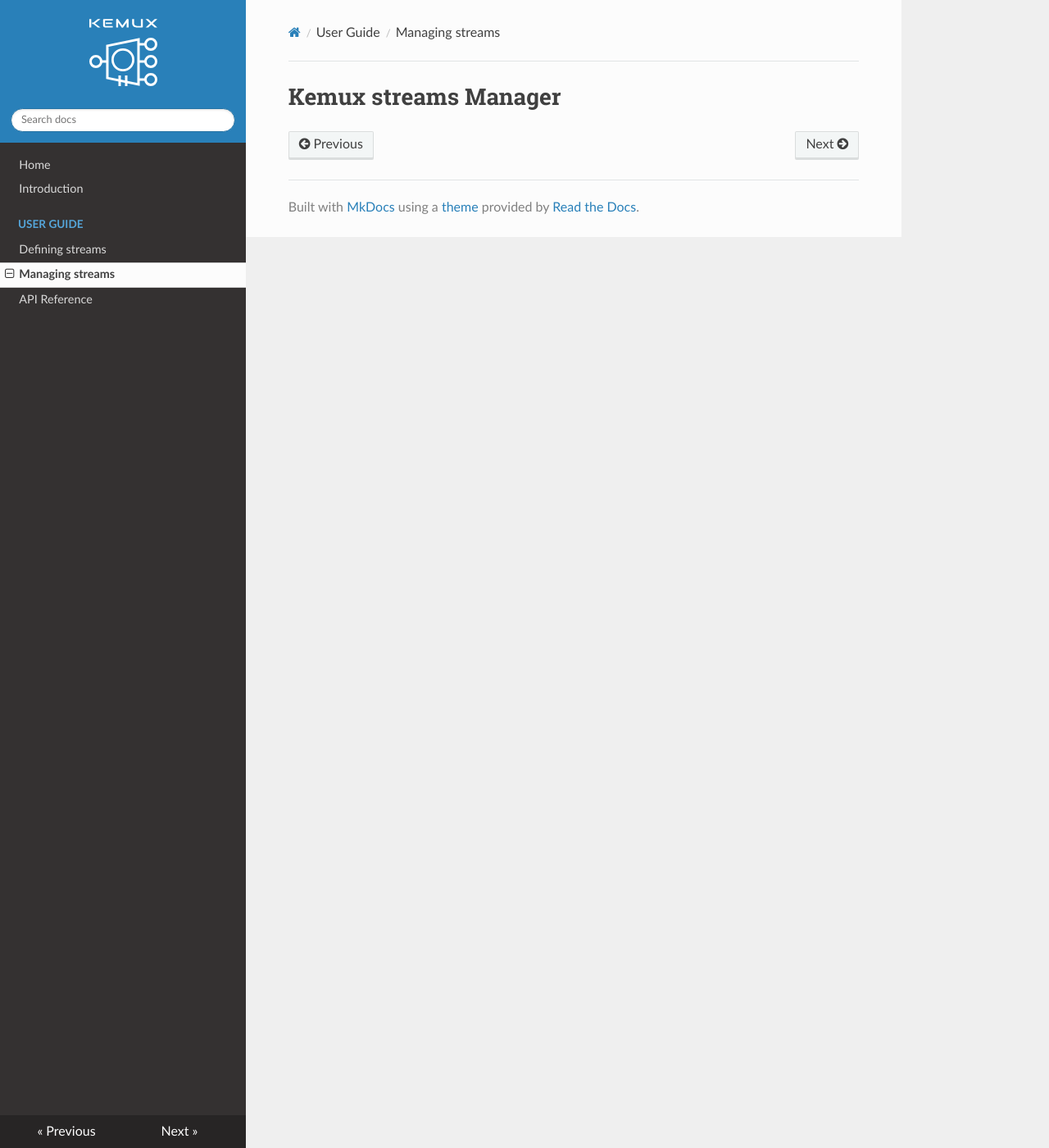
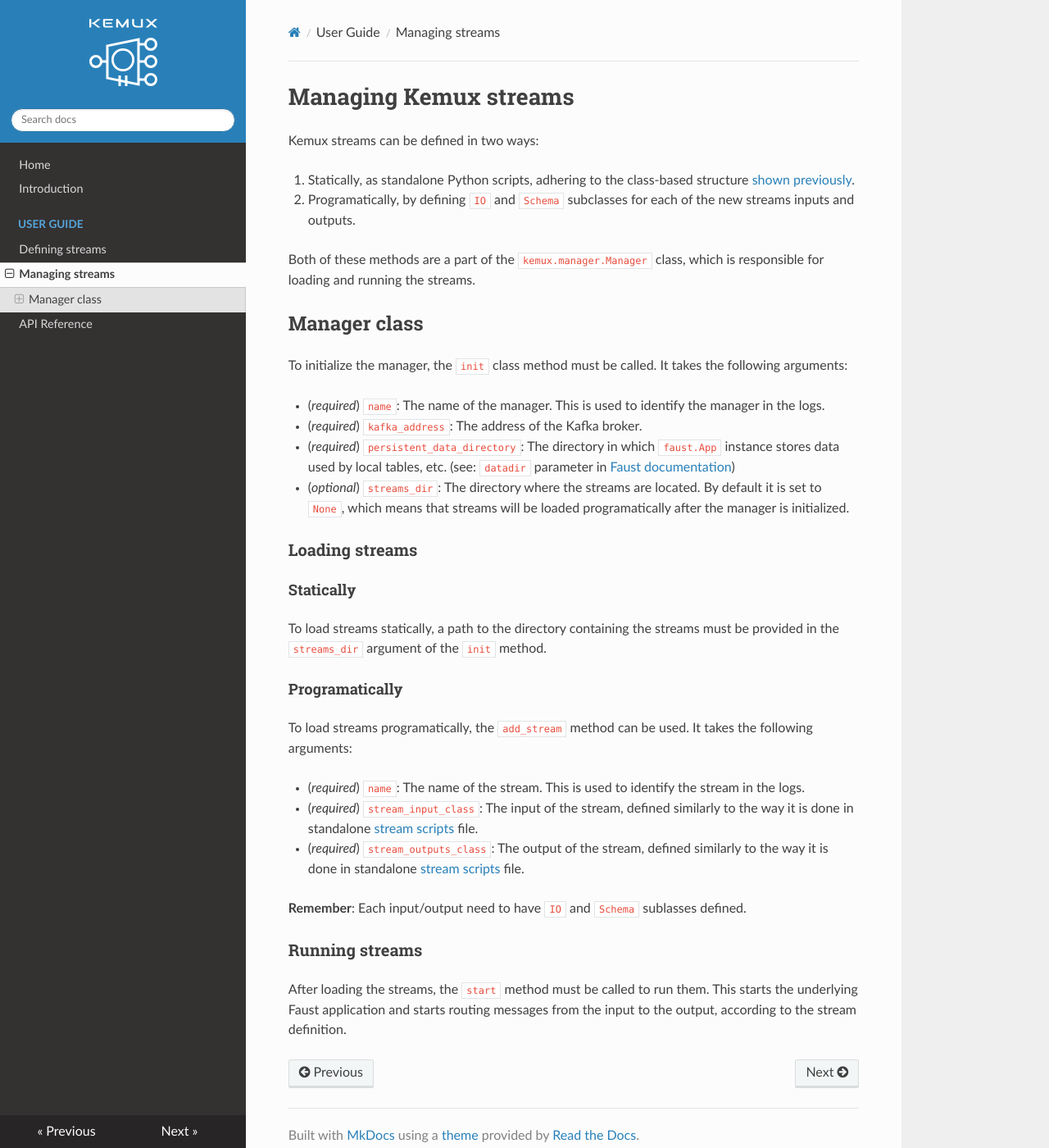
Before and after one commit to kamilrybacki/Kemux, an MkDocs documentation site: the page built from docs/user-guide/manager.md, in a window 1280 px wide and 1400 px high. Shown: the whole window at 82% size. Built offline with MkDocs 1.6.1, drawn with Linux system fonts in a browser that asks for light colours; nearby versions of some CDN libraries.

Commit message:
describe manager

```diff
--- a/docs/user-guide/manager.md
+++ b/docs/user-guide/manager.md
@@ -1 +1,37 @@
-# Kemux streams Manager
+# Managing Kemux streams
+
+Kemux streams can be defined in two ways:
+
+1. Statically, as standalone Python scripts, adhering to the class-based structure [shown previously](streams.md#combining-io-into-a-stream).
+2. Programatically, by defining `IO` and `Schema` subclasses for each of the new streams inputs and outputs.
+
+Both of these methods are a part of the `kemux.manager.Manager` class, which is responsible for loading and running the streams.
+
+## Manager class
+
+To initialize the manager, the `init` class method must be called. It takes the following arguments:
+
+- (*required*) `name`: The name of the manager. This is used to identify the manager in the logs.
+- (*required*) `kafka_address`: The address of the Kafka broker.
+- (*required*) `persistent_data_directory`: The directory in which `faust.App` instance stores data used by local tables, etc. (see: `datadir` parameter in [Faust documentation](https://faust.readthedocs.io/en/latest/userguide/settings.html#datadir))
+- (*optional*) `streams_dir`: The directory where the streams are located. By default it is set to `None`, which means that streams will be loaded programatically after the manager is initialized.
+
+### Loading streams
+
+#### Statically
+
+To load streams statically, a path to the directory containing the streams must be provided in the `streams_dir` argument of the `init` method.
+
+#### Programatically
+
+To load streams programatically, the `add_stream` method can be used. It takes the following arguments:
+
+- (*required*) `name`: The name of the stream. This is used to identify the stream in the logs.
+- (*required*) `stream_input_class`: The input of the stream, defined similarly to the way it is done in standalone [stream scripts](streams.md#input) file.
+- (*required*) `stream_outputs_class`: The output of the stream, defined similarly to the way it is done in standalone [stream scripts](streams.md#output) file.
+
+**Remember**: Each input/output need to have `IO` and `Schema` sublasses defined.
+
+### Running streams
+
+After loading the streams, the `start` method must be called to run them. This starts the underlying Faust application and starts routing messages from the input to the output, according to the stream definition.
```
